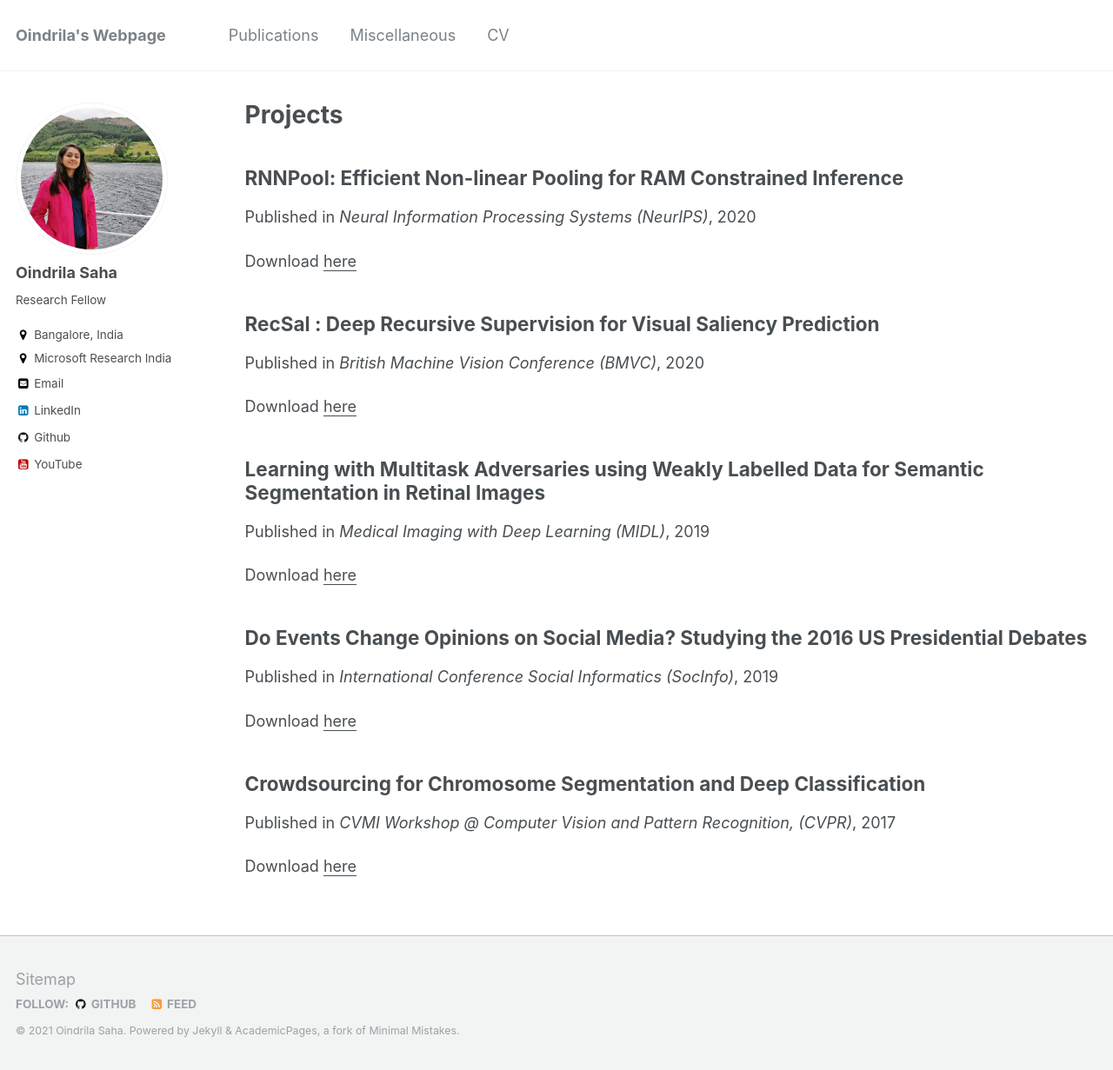
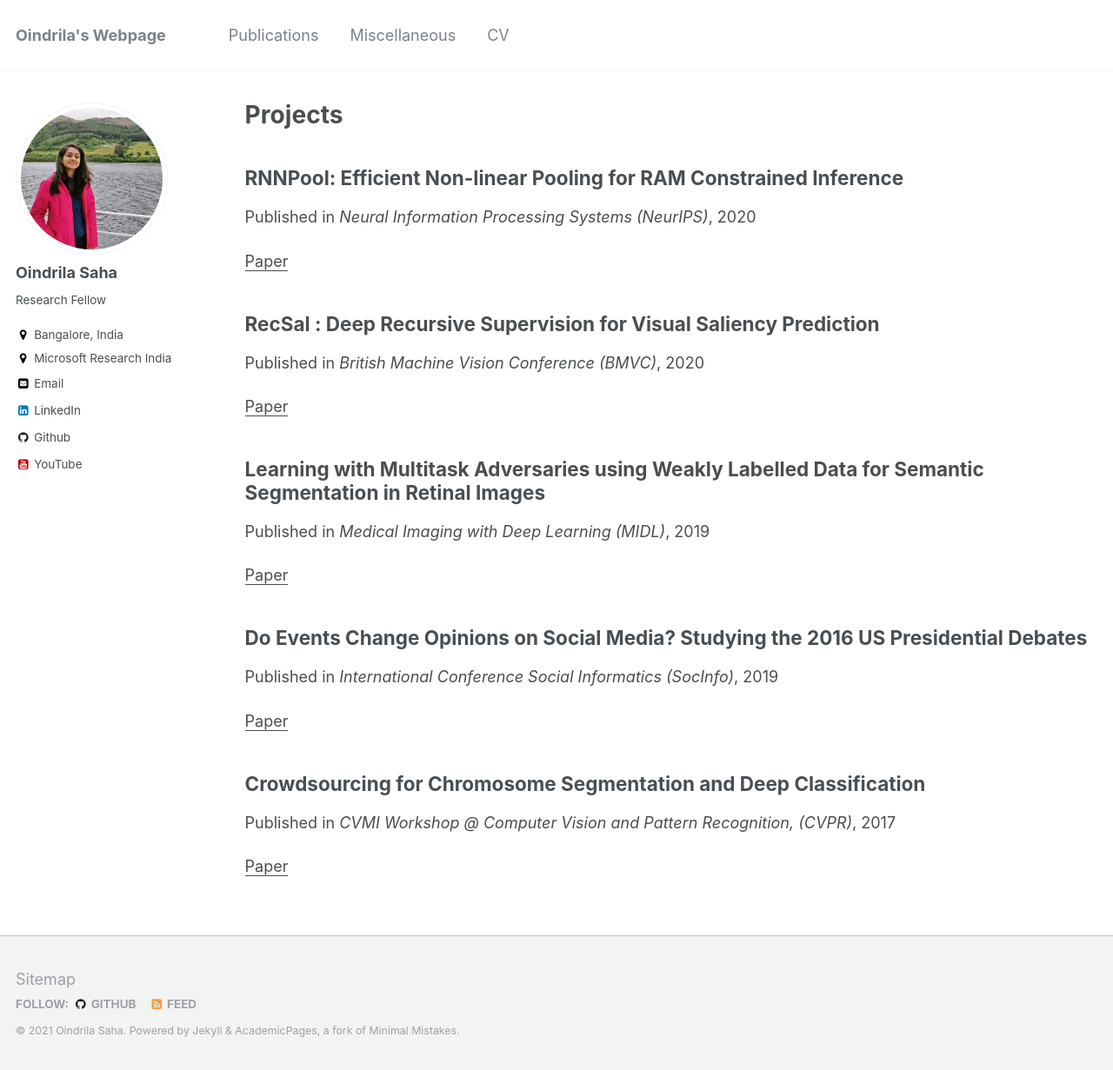
Before and after one commit to oindrilasaha/oindrilasaha.github.io, a Jekyll site: the page built from _pages/projects.md, in a window 1280 px wide and 1231 px high. Shown: the whole window at 87% size. Built offline with Jekyll 4.4.1, drawn with Linux system fonts in a browser that asks for light colours.

Commit message:
Update archive-single.html

```diff
--- a/_includes/archive-single.html
+++ b/_includes/archive-single.html
@@ -57,7 +57,7 @@
     {% elsif post.citation %}
       <p>Recommended citation: {{ post.citation }} </p>
     {% elsif post.paperurl %}
-      <p>Download <a href=" {{ post.paperurl }} "><u>here</u></a></p>
+      <p> <a href=" {{ post.paperurl }} "><u>Paper</u></a></p>
     {% endif %}
 
   </article>
```
